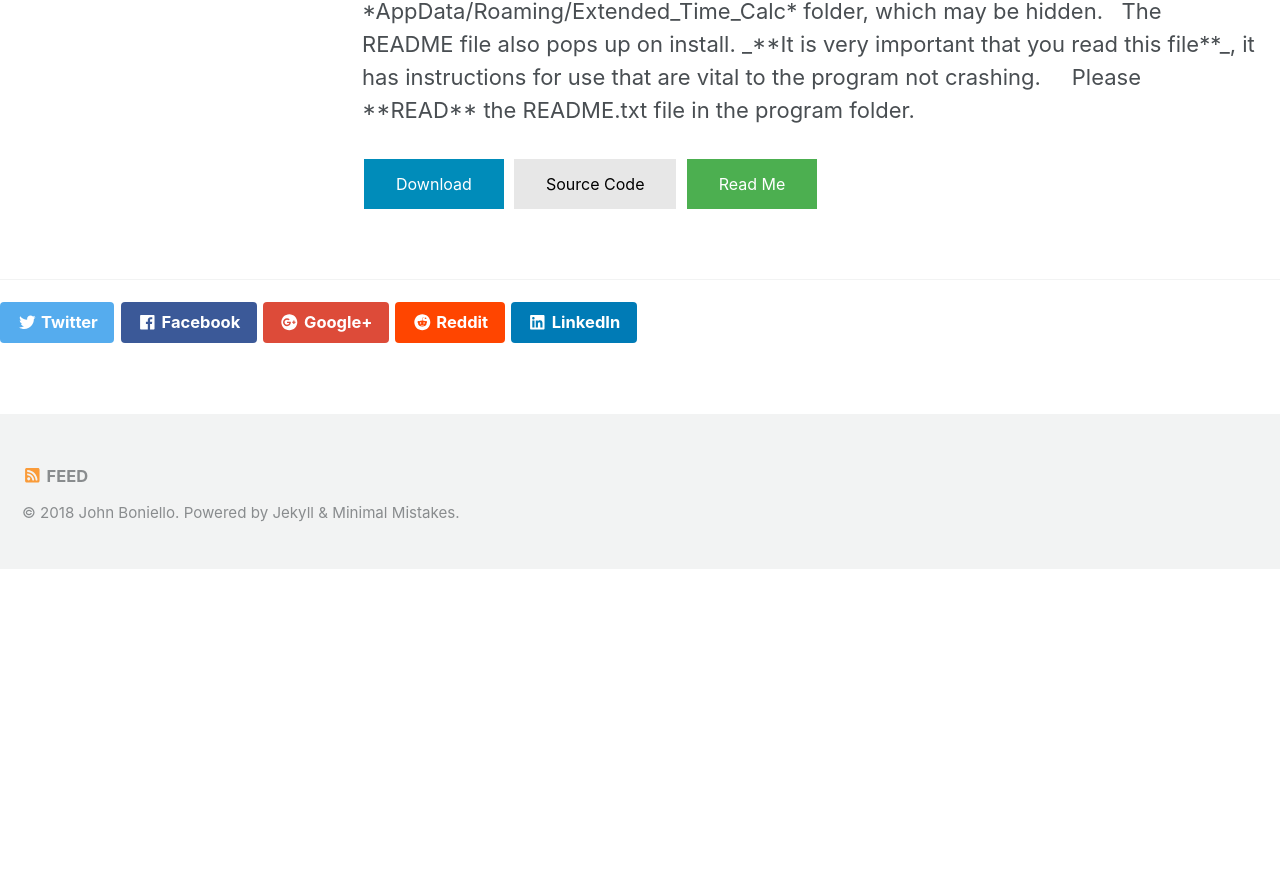
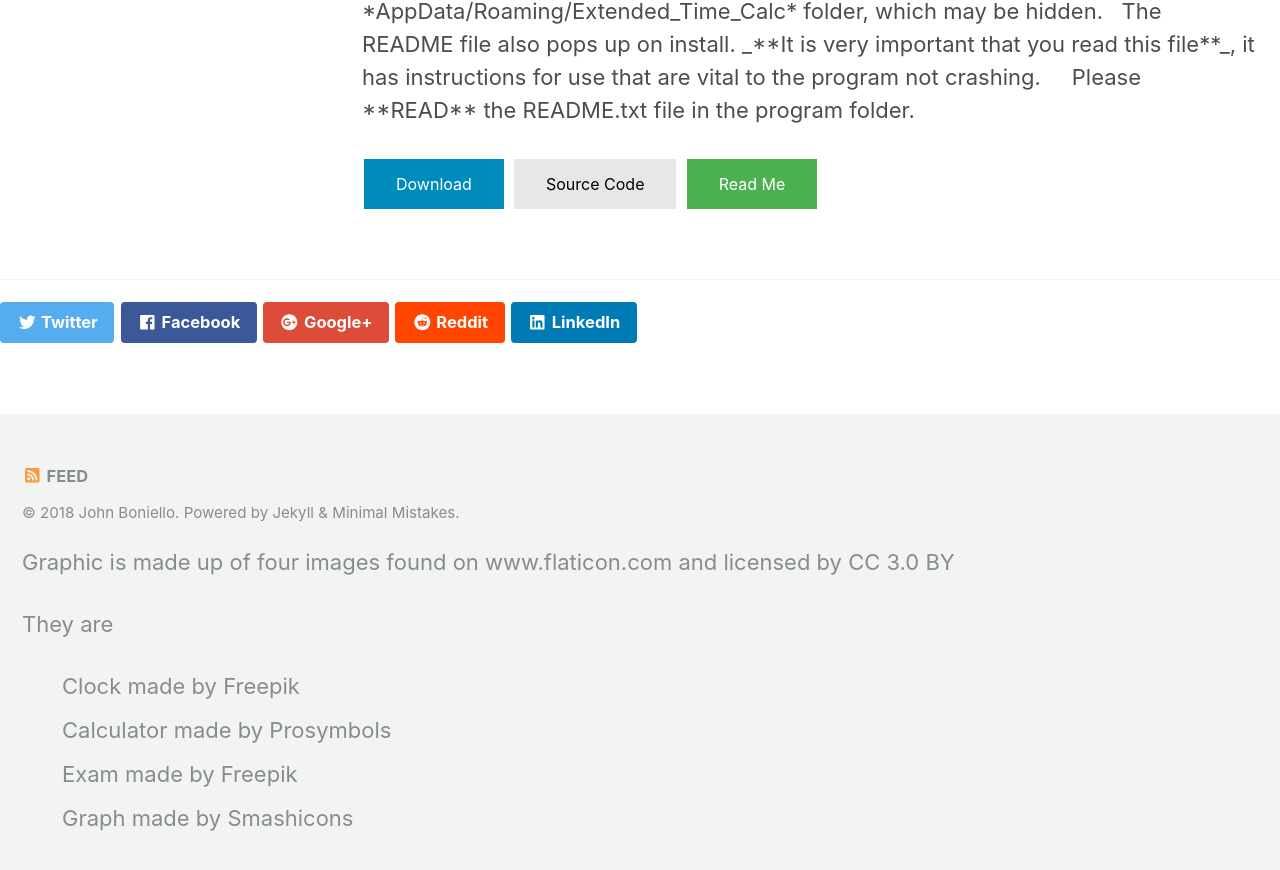
Before and after one commit to jbonz37/extended_time_calculator, a Jekyll site: the page built from index.html, in a window 1280 px wide and 900 px high, scrolled down 1697 px. Shown: the top 870 px of the window. Built offline with Jekyll 4.4.1, drawn with Linux system fonts in a browser that asks for light colours; nearby versions of some CDN libraries; comment, search, counter and statistics services are not loaded; before the commit the page ends 2265 px from its top, so only the background shows below that.

Commit message:
Update footer.html

```diff
--- a/_includes/footer.html
+++ b/_includes/footer.html
@@ -23,3 +23,16 @@
 </div>
 
 <div class="page__footer-copyright">&copy; {{ site.time | date: '%Y' }} John Boniello. {{ site.data.ui-text[site.locale].powered_by | default: "Powered by" }} <a href="https://jekyllrb.com" rel="nofollow">Jekyll</a> &amp; <a href="https://mademistakes.com/work/minimal-mistakes-jekyll-theme/" rel="nofollow">Minimal Mistakes</a>.</div>
+<div>
+<p>Graphic is made up of four images found on
+  <a href="https://www.flaticon.com/" title="Flaticon">www.flaticon.com</a>
+  and licensed by <a href="http://creativecommons.org/licenses/by/3.0/" title="Creative Commons BY 3.0" target="_blank">CC 3.0 BY</a></p>
+
+   <p> They are</p>
+     <ul style="list-style-type:none">
+      <li> Clock made by <a href="http://www.freepik.com" title="Freepik">Freepik</a></li>
+      <li>Calculator made by <a href="https://www.flaticon.com/authors/prosymbols" title="Prosymbols">Prosymbols</a></li>
+      <li>Exam made by <a href="http://www.freepik.com" title="Freepik">Freepik</a></li>
+      <li>Graph made by <a href="https://www.flaticon.com/authors/smashicons" title="Smashicons">Smashicons</a></li>
+   </ul>
+</div>
```
